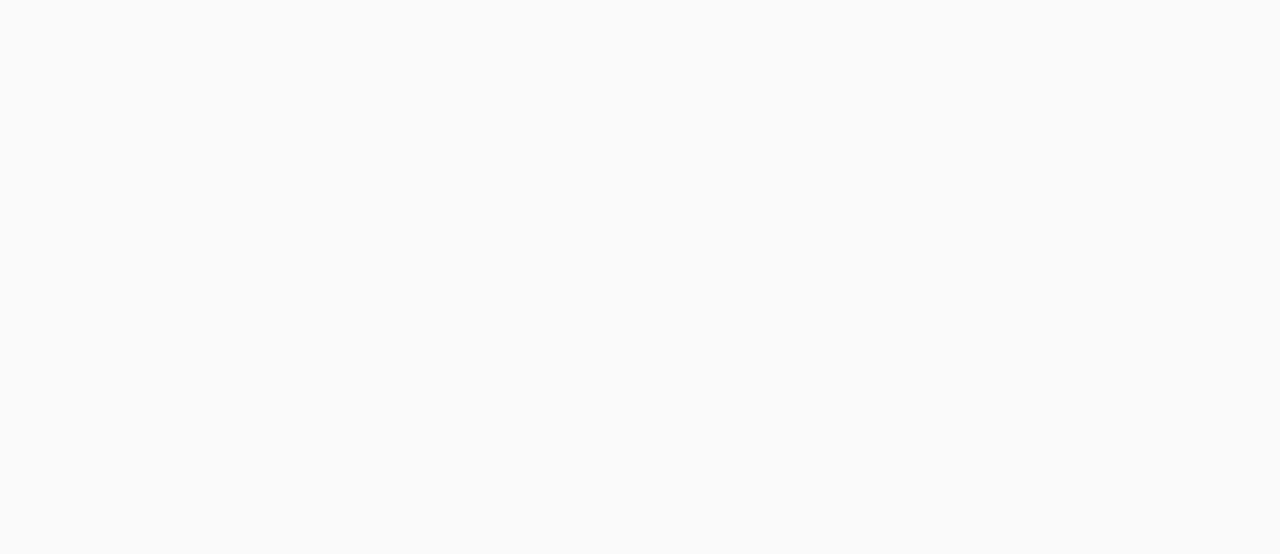
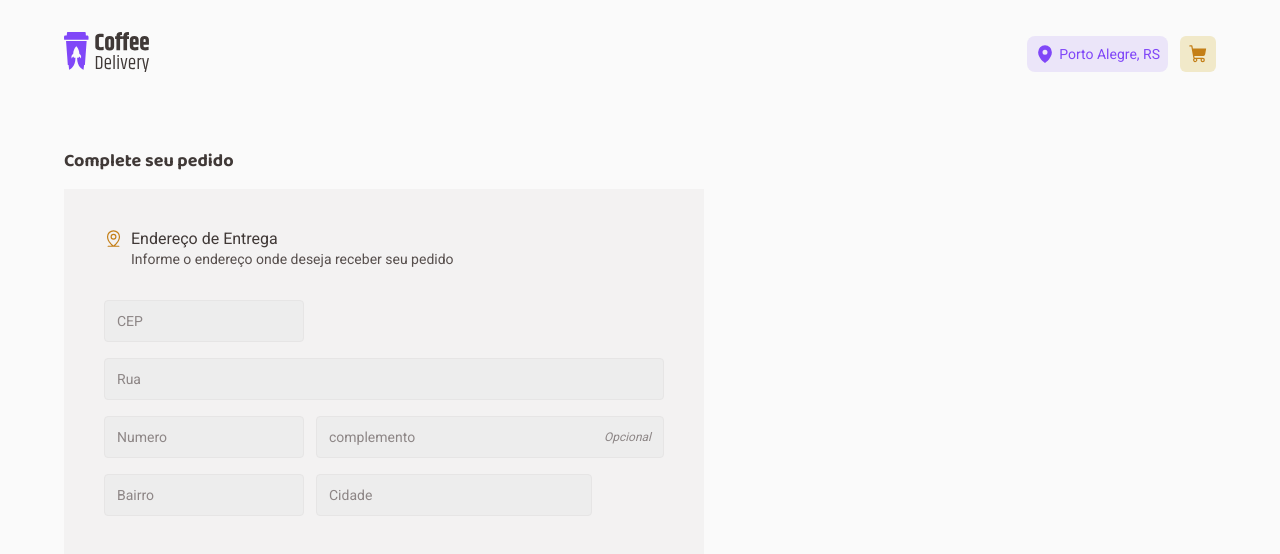
Before and after one commit to franciscovinicios/coffee-delivery, a React (Vite) app: page /checkout in a window 1280 px wide. Before the commit this address had no page. Shown: the top 554 px of the page. Built offline with nearby package versions, Linux system fonts and the light colour scheme.

Commit message:
structure and styles: Complete Order in Checkout page

```diff
--- a/src/Routes/index.tsx
+++ b/src/Routes/index.tsx
@@ -1,12 +1,14 @@
 import { Routes, Route } from "react-router-dom";
 import { Home } from "../pages/Home";
 import { DefaultLayout } from "../layouts/DefaultLayout";
+import { Checkout } from "../pages/Checkout";
 
 export function Router() {
   return (
     <Routes>
       <Route path="/" element={<DefaultLayout />}>
         <Route path="/" element={<Home />} />
+        <Route path="/checkout" element={<Checkout />} />
       </Route>
     </Routes>
   );
--- a/src/components/ButtonsUpdateCart/styles.ts
+++ b/src/components/ButtonsUpdateCart/styles.ts
@@ -25,6 +25,6 @@
   color: ${({ theme }) => theme.colors["base-title"]};
   font-family: "Roboto", sans-serif;
   font-size: 1rem;
-  line-height: 1.3em;
+  line-height: 1.25rem;
   text-align: center;
 `;
--- a/src/components/Header/Index.tsx
+++ b/src/components/Header/Index.tsx
@@ -3,19 +3,24 @@
 
 import { Actions, Container, Content, Locale, Logo, Title } from "./styles";
 import { AddCart } from "../AddCart";
+import { NavLink } from "react-router-dom";
 
 export function Header() {
   return (
     <Container>
       <Content>
-        <Logo src={LogoImg} />
+        <NavLink to={"/"}>
+          <Logo src={LogoImg} />
+        </NavLink>
 
         <Actions>
           <Locale>
             <MapPin size={20} weight="fill" />
             <Title>Porto Alegre, RS</Title>
           </Locale>
-          <AddCart color="yellow" />
+          <NavLink to={"/checkout"}>
+            <AddCart color="yellow" />
+          </NavLink>
         </Actions>
       </Content>
     </Container>
--- /dev/null
+++ b/src/components/Input/index.tsx
@@ -0,0 +1,18 @@
+import { forwardRef, InputHTMLAttributes } from "react";
+
+import { InputWrapper, InputStyled, RightText } from "./styles";
+
+type InputProps = InputHTMLAttributes<HTMLInputElement> & {
+  rightText?: string;
+};
+
+export const Input = forwardRef<HTMLInputElement, InputProps>(
+  ({ className, rightText, ...props }, ref) => {
+    return (
+      <InputWrapper className={className}>
+        <InputStyled ref={ref} {...props} />
+        {rightText && <RightText>{rightText}</RightText>}
+      </InputWrapper>
+    );
+  }
+);
--- /dev/null
+++ b/src/components/Input/styles.ts
@@ -0,0 +1,38 @@
+import styled from "styled-components";
+
+export const InputWrapper = styled.div`
+  display: flex;
+  align-items: center;
+  justify-content: space-between;
+  height: 2.625rem;
+  border-radius: 4px;
+  background-color: ${({ theme }) => theme.colors["base-input"]};
+  border: 1px solid ${({ theme }) => theme.colors["base-button"]};
+  &:focus-within {
+    border: 1px solid ${({ theme }) => theme.colors["brand-yellow-dark"]};
+  }
+`;
+export const InputStyled = styled.input`
+  flex: 1;
+
+  background: none;
+  border: none;
+  height: 100%;
+  outline-width: 0;
+  padding-left: 0.75rem;
+
+  color: ${({ theme }) => theme.colors["base-label"]};
+  font-size: 0.875rem;
+
+  &::placeholder {
+    font-size: 0.875rem;
+    color: ${({ theme }) => theme.colors["base-label"]};
+  }
+`;
+
+export const RightText = styled.p`
+  font-size: 0.75rem;
+  margin: 0 0.75rem;
+  font-style: italic;
+  color: ${({ theme }) => theme.colors["base-label"]};
+`;
--- /dev/null
+++ b/src/pages/Checkout/index.tsx
@@ -0,0 +1,51 @@
+import { MapPinLine } from "@phosphor-icons/react";
+import {
+  AdreessFormContent,
+  CheckoutContainer,
+  CompleteOrderContainer,
+  DescrptionForm,
+  FormAdressContainer,
+  FormContent,
+  IconContainer,
+  TextContainer,
+  TextTitle,
+  TitleSection,
+} from "./styles";
+import { Input } from "../../components/Input";
+
+export function Checkout() {
+  return (
+    <CheckoutContainer>
+      <CompleteOrderContainer>
+        <TitleSection>Complete seu pedido</TitleSection>
+        <FormAdressContainer>
+          <FormContent>
+            <DescrptionForm>
+              <IconContainer>
+                <MapPinLine size={19} />
+              </IconContainer>
+              <TextContainer>
+                <TextTitle className="bold">Endereço de Entrega</TextTitle>
+                <TextTitle>
+                  Informe o endereço onde deseja receber seu pedido
+                </TextTitle>
+              </TextContainer>
+            </DescrptionForm>
+            <AdreessFormContent>
+              <Input placeholder="CEP" className="cep" />
+              <Input placeholder="Rua" className="street" />
+              <Input placeholder="Numero" />
+              <Input
+                placeholder="complemento"
+                className="complement"
+                rightText="Opcional"
+              />
+              <Input placeholder="Bairro" />
+              <Input placeholder="Cidade" />
+            </AdreessFormContent>
+          </FormContent>
+        </FormAdressContainer>
+      </CompleteOrderContainer>
+    </CheckoutContainer>
+  );
+}
--- /dev/null
+++ b/src/pages/Checkout/styles.ts
@@ -0,0 +1,65 @@
+import styled from "styled-components";
+
+export const CheckoutContainer = styled.form`
+  margin-top: 2.5em;
+`;
+export const CompleteOrderContainer = styled.div``;
+export const FormAdressContainer = styled.div``;
+export const TitleSection = styled.span`
+  font-family: "Baloo 2", sans-serif;
+  font-size: 1.125em;
+  font-weight: 700;
+  line-height: 1.4625em;
+
+  color: ${({ theme }) => theme.colors["base-subtitle"]};
+`;
+export const FormContent = styled.div`
+  margin-top: 0.9375em;
+
+  background-color: ${({ theme }) => theme.colors["base-card"]};
+  padding: 2.5em;
+  width: 40rem;
+`;
+export const DescrptionForm = styled.div`
+  display: flex;
+  gap: 0.5rem;
+`;
+export const IconContainer = styled.div`
+  svg {
+    color: ${({ theme }) => theme.colors["brand-yellow-dark"]};
+  }
+`;
+
+export const TextContainer = styled.div`
+  margin-bottom: 2rem;
+`;
+export const TextTitle = styled.p`
+  font-family: "Roboto", sans-serif;
+  font-size: 0.875rem;
+  line-height: 1.1375rem;
+  color: ${({ theme }) => theme.colors["base-text"]};
+
+  &.bold {
+    font-size: 1rem;
+    color: ${({ theme }) => theme.colors["base-subtitle"]};
+    line-height: 1.3rem;
+  }
+`;
+
+export const AdreessFormContent = styled.div`
+  display: grid;
+  grid-template-columns: 12.5rem 17.25rem 3.75rem;
+  row-gap: 1rem;
+  column-gap: 0.75rem;
+
+  .cep {
+    grid-column: span 3;
+    max-width: 12.5rem;
+  }
+  .street {
+    grid-column: span 3;
+  }
+  .complement {
+    grid-column: span 2;
+  }
+`;
--- a/src/pages/Home/CardCoffee/styles.ts
+++ b/src/pages/Home/CardCoffee/styles.ts
@@ -27,12 +27,13 @@
   background-color: ${({ theme }) => theme.colors["brand-yellow-light"]};
   color: ${({ theme }) => theme.colors["brand-yellow-dark"]};
 
-  font-size: 0.625em;
+  font-size: 0.625rem;
   font-weight: 700;
   font-family: "Roboto", sans-serif;
   text-transform: uppercase;
 
-  padding: 0.25em 0.5em;
+  padding: 0.25rem 0.5rem;
+
   border-radius: 100px;
 `;
 export const Title = styled.p`
@@ -40,23 +41,23 @@
 
   color: ${({ theme }) => theme.colors["base-subtitle"]};
 
-  font-size: 1.25em;
+  font-size: 1.25rem;
   font-family: "Baloo 2", sans-serif;
   font-weight: 700;
-  line-height: 1.625em;
+  line-height: 1.625rem;
   text-align: center;
 `;
 export const Subtitle = styled.span`
   margin-top: 0.5rem;
   color: ${({ theme }) => theme.colors["base-label"]};
-  font-size: 0.875em;
-  line-height: 1.1375em;
+  font-size: 0.875rem;
+  line-height: 1.1375rem;
   text-align: center;
 `;
 
 export const BuyContainer = styled.div`
   width: 100%;
-  margin-top: 2.0625em;
+  margin-top: 2.0625rem;
 
   display: flex;
   align-items: center;
@@ -66,15 +67,15 @@
 export const PriceContainer = styled.div``;
 
 export const Money = styled.span`
-  font-size: 0.875em;
+  font-size: 0.875rem;
   font-family: "Roboto", sans-serif;
-  line-height: 1.1375em;
+  line-height: 1.1375rem;
 
   color: ${({ theme }) => theme.colors["base-text"]};
 `;
 
 export const PriceContent = styled.span`
-  font-size: 1.5em;
+  font-size: 1.5rem;
   font-family: "Baloo 2", sans-serif;
   font-weight: 800;
 
@@ -86,5 +87,5 @@
 export const ActionsContainer = styled.div`
   display: flex;
   align-items: center;
-  gap: 0.25em;
+  gap: 0.25rem;
 `;
```
